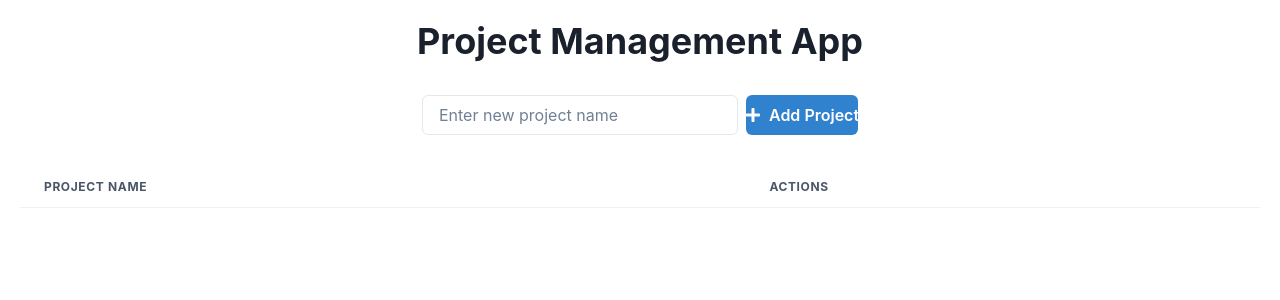
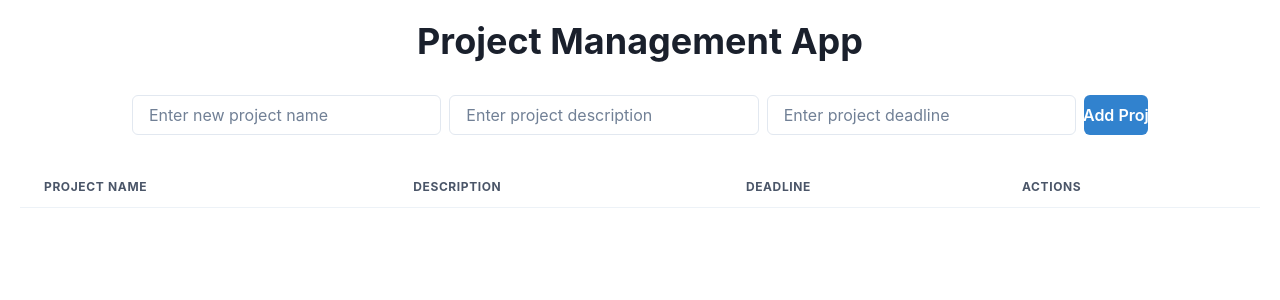
Before and after one commit to GPT-Engineer-App/simple-project-manager, a React (Vite) app: page / in a window 1280 px wide. Shown: the top 300 px of the page. Built offline with nearby package versions, Linux system fonts and the light colour scheme.

Commit message:
Added fields "Description" and "Deadline" to the project structure in the Project Management App. Updated the UI to allow input and display of these new fields.
Prompt: add more fields to the project

```diff
--- a/src/pages/Index.jsx
+++ b/src/pages/Index.jsx
@@ -5,10 +5,14 @@ import { useState } from "react";
 const Index = () => {
   const [projects, setProjects] = useState([]);
   const [newProjectName, setNewProjectName] = useState("");
+  const [newProjectDescription, setNewProjectDescription] = useState("");
+  const [newProjectDeadline, setNewProjectDeadline] = useState("");
 
   const handleAddProject = () => {
     if (newProjectName.trim() !== "") {
-      setProjects([...projects, { id: Date.now(), name: newProjectName }]);
+      setProjects([...projects, { id: Date.now(), name: newProjectName, description: newProjectDescription, deadline: newProjectDeadline }]);
+      setNewProjectDescription("");
+      setNewProjectDeadline("");
       setNewProjectName("");
     }
   };
@@ -22,6 +26,8 @@ const Index = () => {
       <Heading>Project Management App</Heading>
       <Flex>
         <Input placeholder="Enter new project name" value={newProjectName} onChange={(e) => setNewProjectName(e.target.value)} />
+        <Input placeholder="Enter project description" value={newProjectDescription} onChange={(e) => setNewProjectDescription(e.target.value)} ml={2} />
+        <Input placeholder="Enter project deadline" value={newProjectDeadline} onChange={(e) => setNewProjectDeadline(e.target.value)} ml={2} />
         <Button leftIcon={<FaPlus />} colorScheme="blue" onClick={handleAddProject} ml={2}>
           Add Project
         </Button>
@@ -31,6 +37,8 @@ const Index = () => {
           <Thead>
             <Tr>
               <Th>Project Name</Th>
+              <Th>Description</Th>
+              <Th>Deadline</Th>
               <Th>Actions</Th>
             </Tr>
           </Thead>
@@ -38,6 +46,8 @@ const Index = () => {
             {projects.map((project) => (
               <Tr key={project.id}>
                 <Td>{project.name}</Td>
+                <Td>{project.description}</Td>
+                <Td>{project.deadline}</Td>
                 <Td>
                   <Button size="sm" colorScheme="red" onClick={() => handleDeleteProject(project.id)}>
                     <FaTrash />
```
